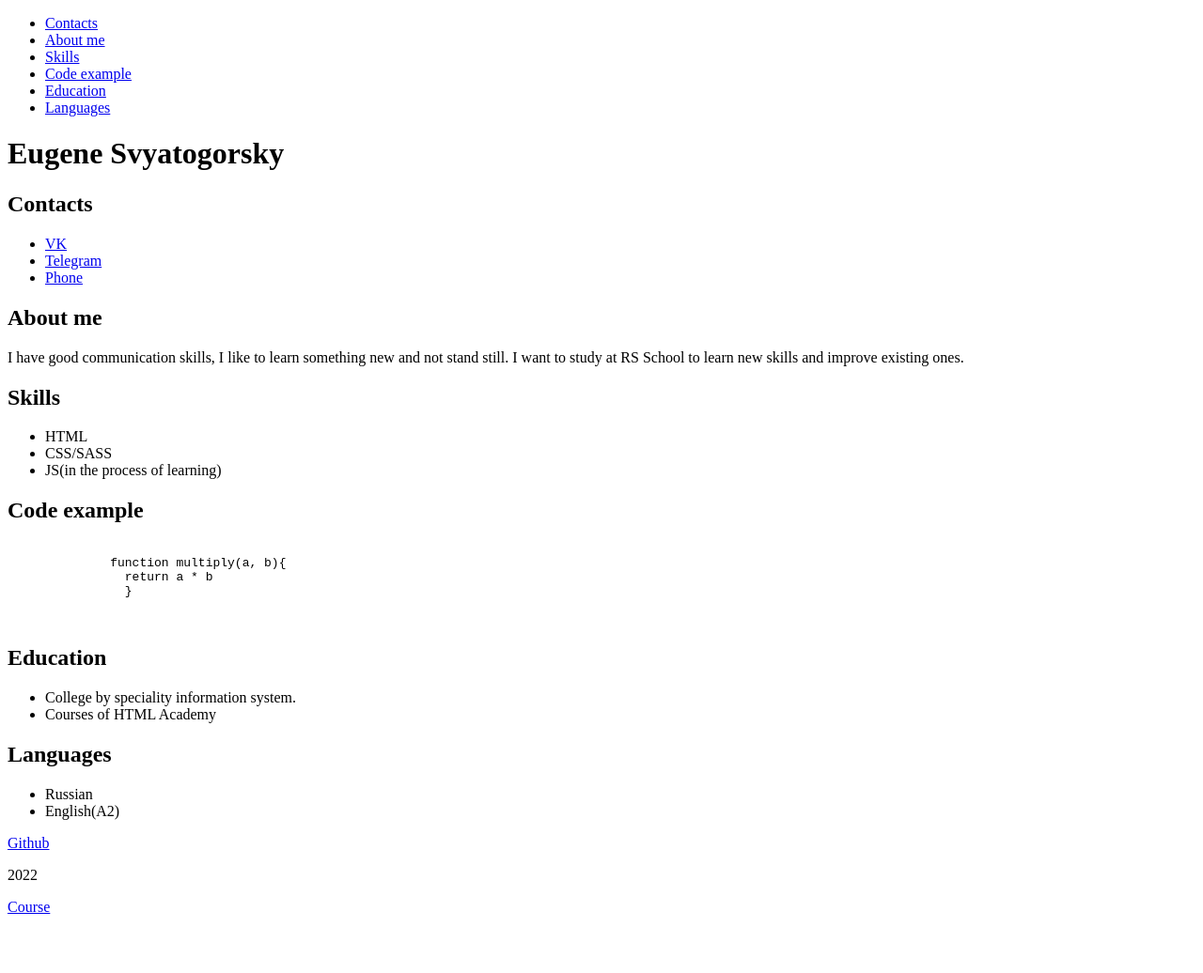
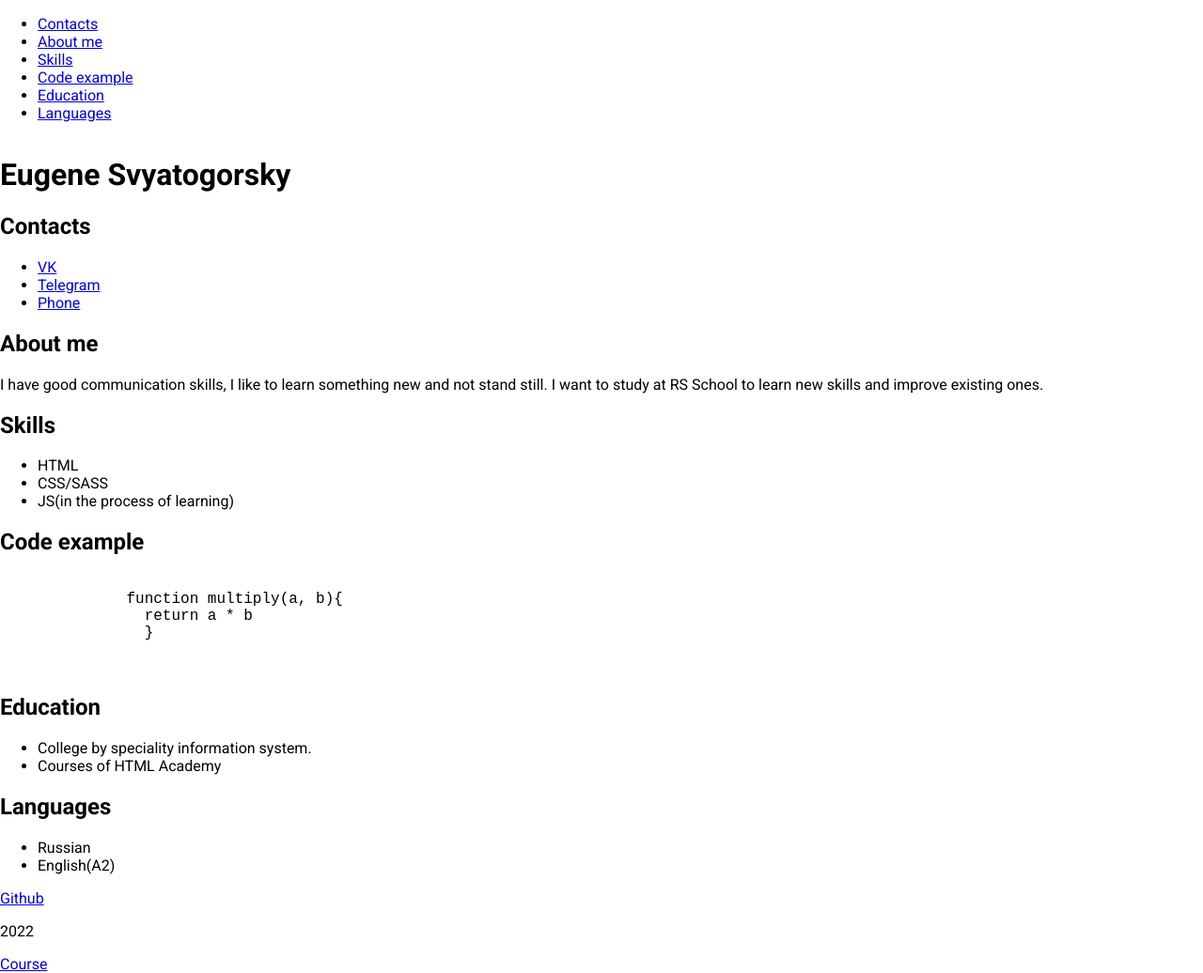
Before and after one commit to Svyatogorsky/rsschool-cv, a plain HTML site: page index.html in a window 1280 px wide. Shown: the whole page at 94% size. Before the commit the page ends 983 px from the top, so only its background shows below. Drawn offline with Linux system fonts and the light colour scheme.

Commit message:
fix: fixed links

```diff
--- a/index.html
+++ b/index.html
@@ -4,51 +4,57 @@
   <meta charset="UTF-8">
   <meta http-equiv="X-UA-Compatible" content="IE=edge">
   <meta name="viewport" content="width=device-width, initial-scale=1.0">
+  <link rel="stylesheet" href="style.css">
+  <link rel="preconnect" href="https://fonts.googleapis.com">
+  <link rel="preconnect" href="https://fonts.gstatic.com" crossorigin>
+  <link href="https://fonts.googleapis.com/css2?family=Roboto:wght@400;700&display=swap" rel="stylesheet">
   <title>Eugene Svyatogorsky</title>
 </head>
 <body class="page-body">
   <header class="main-header">
+    <div class="container">
       <nav class="main-nav">
         <div class="main-nav__wrapper">
           <ul class="navigation">
             <li class="navigation__item">
-            <a href="#" class="navigation__link">
+              <a href="#contacts" class="navigation__link">
                 Contacts
               </a>
             </li>
             <li class="navigation__item">
-            <a href="#" class="navigation__link">
+              <a href="#about" class="navigation__link">
                 About me
               </a>
             </li>
             <li class="navigation__item">
-            <a href="#" class="navigation__link">
+              <a href="#skills" class="navigation__link">
                 Skills
               </a>
             </li>
             <li class="navigation__item">
-            <a href="#" class="navigation__link">
+              <a href="#code" class="navigation__link">
                 Code example
               </a>
             </li>
             <li class="navigation__item">
-            <a href="#" class="navigation__link">
+              <a href="#education" class="navigation__link">
                 Education
               </a>
             </li>
             <li class="navigation__item">
-            <a href="#" class="navigation__link">
+              <a href="#language" class="navigation__link">
                 Languages
               </a>
             </li>
           </ul>
         </div>
       </nav>
+    </div>
   </header>
   <main class="page-main">
-    <div class="page-main__wrapper">
+    <div class="page-main__wrapper container">
       <h1 class="main-title">Eugene Svyatogorsky</h1>
-      <section class="contacts">
+      <section id="contacts" class="contacts">
         <div class="contacts__wrapper">
           <h2 class="section-title">Contacts</h2>
           <ul class="contacts__list">
@@ -64,7 +70,7 @@
           </ul>
         </div>
       </section>
-      <section class="about">
+      <section id="about" class="about">
         <div class="about__wrapper">
           <h2 class="section-title">About me</h2>
           <p class="about__text">
@@ -72,7 +78,7 @@
           </p>
         </div>
       </section>
-      <section class="skills">
+      <section id="skills" class="skills">
         <div class="skills__wrapper">
           <h2 class="section-title">Skills</h2>
           <ul class="skills__list">
@@ -82,7 +88,7 @@
           </ul>
         </div>
       </section>
-      <section class="code-example">
+      <section id="code" class="code-example">
         <div class="code-example__wrapper">
           <h2 class="section-title">Code example</h2>
           <pre>
@@ -94,7 +100,7 @@
           </pre>
         </div>
       </section>
-      <section class="education">
+      <section id="education" class="education">
         <div class="education__wrapper">
           <h2 class="section-title">Education</h2>
           <ul class="education__list">
@@ -103,7 +109,7 @@
           </ul>
         </div>
       </section>
-      <section class="languages">
+      <section id="language" class="languages">
         <div class="languages__wrapper">
           <h2 class="section-title">Languages</h2>
           <ul class="languages__list">
@@ -115,11 +121,13 @@
     </div>
   </main>
   <footer class="main-footer">
+    <div class="container">
       <div class="main-footer__wrapper">
         <a href="#" class="github-link">Github</a>
         <p class="create-app">2022</p>
         <a href="#" class="course-link">Course</a>
       </div>
+    </div>
   </footer>
 </body>
 </html>
--- a/style.css
+++ b/style.css
@@ -1,3 +1,25 @@
-h1 {
-  color: blue;
+* {
+  box-sizing: border-box;
 }
+
+.page {
+  height: 100%;
+}
+
+.page-body {
+  font-family: "Roboto", "Arial", sans-serif;
+  font-size: 16px;
+  line-height: 1,5;
+  font-weight: 400;
+  margin: 0;
+  padding: 0;
+  display: grid;
+  grid-template-rows: min-content 1fr min-content;
+  align-content: start;
+  min-height: 100%;
+}
+
+.container {
+  max-width: 1440px;
+  margin: 0 auto;
+}
```
Also changed, not shown: source/image/2egdu74p8WQ.jpg (added), source/image/rs_logo.svg (added). Lines whose indentation alone changed are shown as unchanged.
